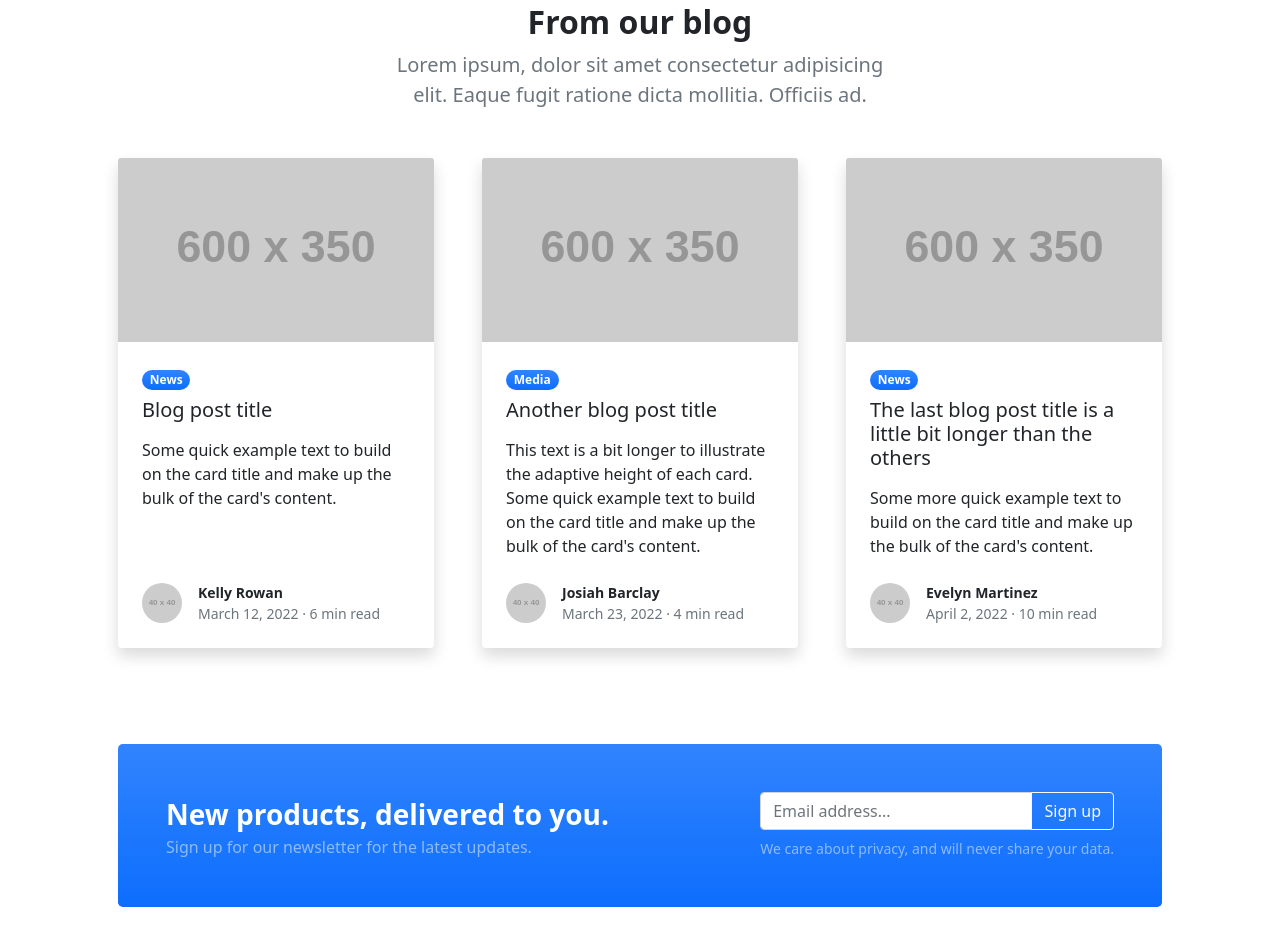
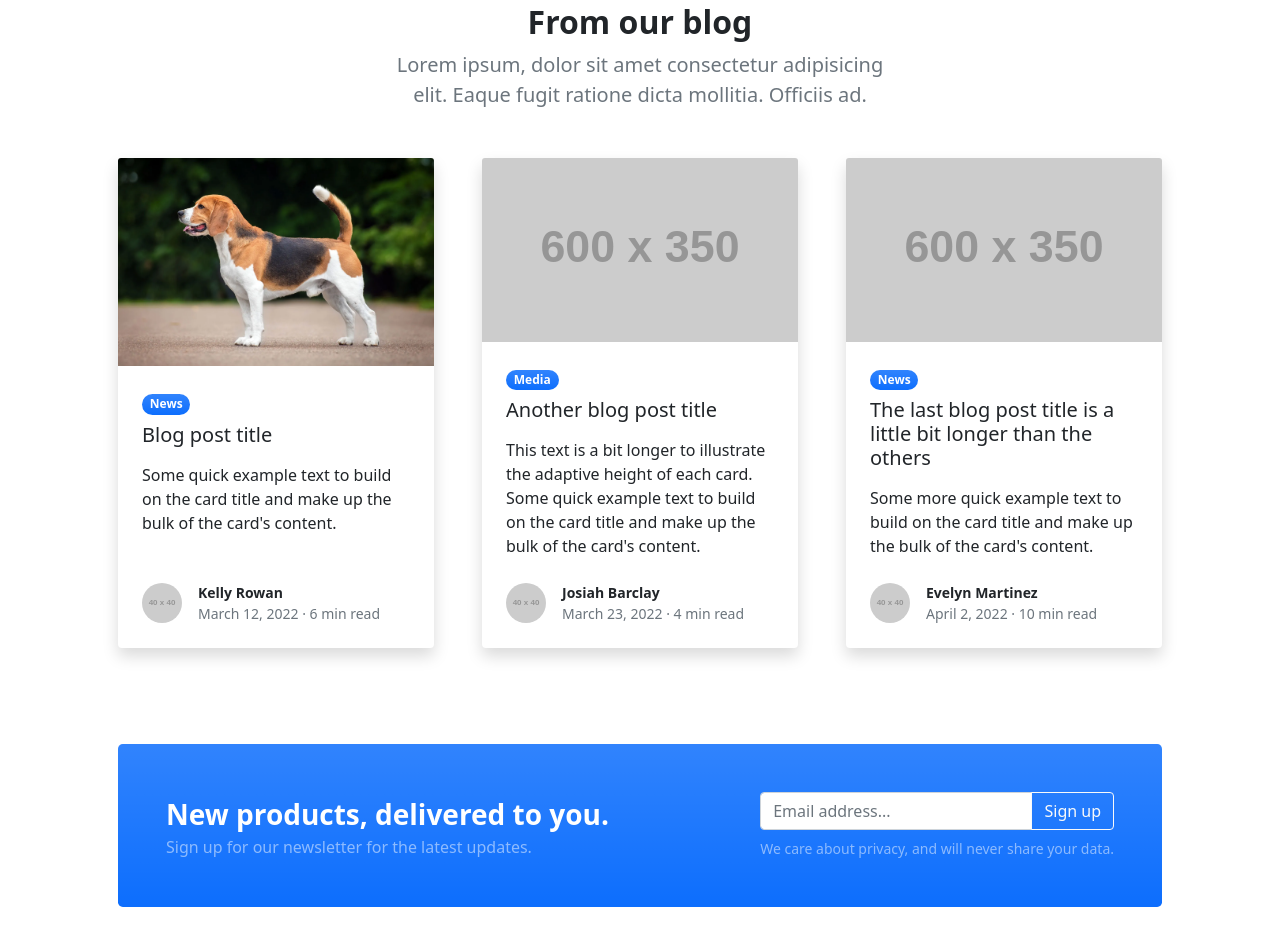
Before and after one commit to gentle-shao/my-first-website, a plain HTML site: page index.html in a window 1280 px wide. Shown: the part 1588-2534 px from the top of the page. Drawn offline with nearby package versions, Linux system fonts and the light colour scheme; placeholder pictures from the web are drawn by us.

Commit message:
change image to dog1

```diff
--- a/index.html
+++ b/index.html
@@ -129,7 +129,7 @@
                     <div class="row gx-5">
                         <div class="col-lg-4 mb-5">
                             <div class="card h-100 shadow border-0">
-                                <img class="card-img-top" src="https://dummyimage.com/600x350/ced4da/6c757d" alt="..." />
+                                <img class="card-img-top" src="assets/dog-1.jpg" alt="..." />
                                 <div class="card-body p-4">
                                     <div class="badge bg-primary bg-gradient rounded-pill mb-2">News</div>
                                     <a class="text-decoration-none link-dark stretched-link" href="#!"><h5 class="card-title mb-3">Blog post title</h5></a>
```
Also changed, not shown: assets/dog-1.jpg (added).
